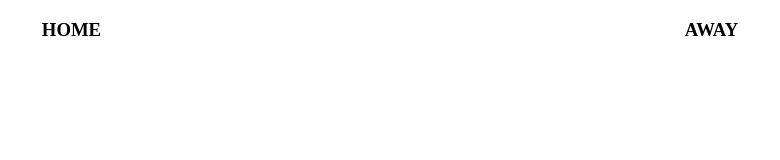
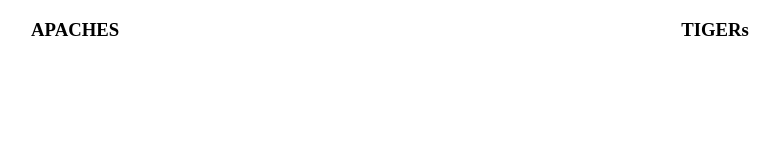
Before and after one commit to smgibson99/scoreboard, a website built with Vite: page index.html in a window 1280 px wide. Shown: the full height of the page, 250-1030 px from the left. Built offline with nearby package versions, Linux system fonts and the light colour scheme.

Commit message:
Change team names

```diff
--- a/index.html
+++ b/index.html
@@ -8,10 +8,10 @@
   <body>
     <div class="container">
       <div>
-        <h3>HOME</h3>
+        <h3>APACHES</h3>
       </div>
       <div>
-        <h3>AWAY</h3>
+        <h3>TIGERs</h3>
       </div>
     </div>
     <script src="/src/main.js"></script>
```
